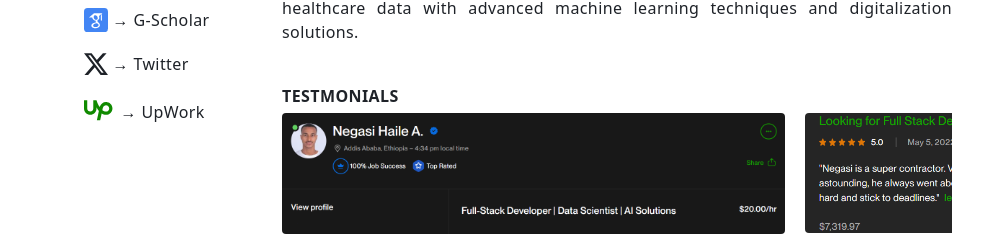
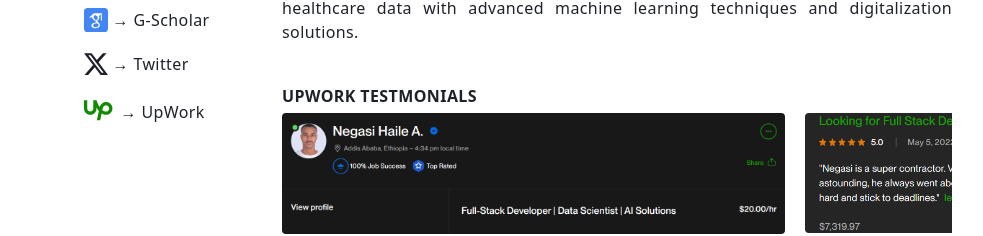
Before and after one commit to NegasiHaile/negasihaile.github.io, a Next.js app: page / in a window 1280 px wide. Shown: the part 514-750 px from the top of the page, without its empty margins (148-1131 px from the left). Built offline with nearby package versions, Linux system fonts and the light colour scheme.

Commit message:
Updated: upwork testimonial title

```diff
--- a/src/app/page.tsx
+++ b/src/app/page.tsx
@@ -109,7 +109,7 @@ const Home = () => {
 
       {/* TESTMONIAL */}
       <div className="w-full">
-        <p className="font-bold uppercase">Testmonials</p>
+        <p className="font-bold uppercase">UpWork Testmonials</p>
         <ImagesSlider
           images={[
             Testmonial_0,
```
